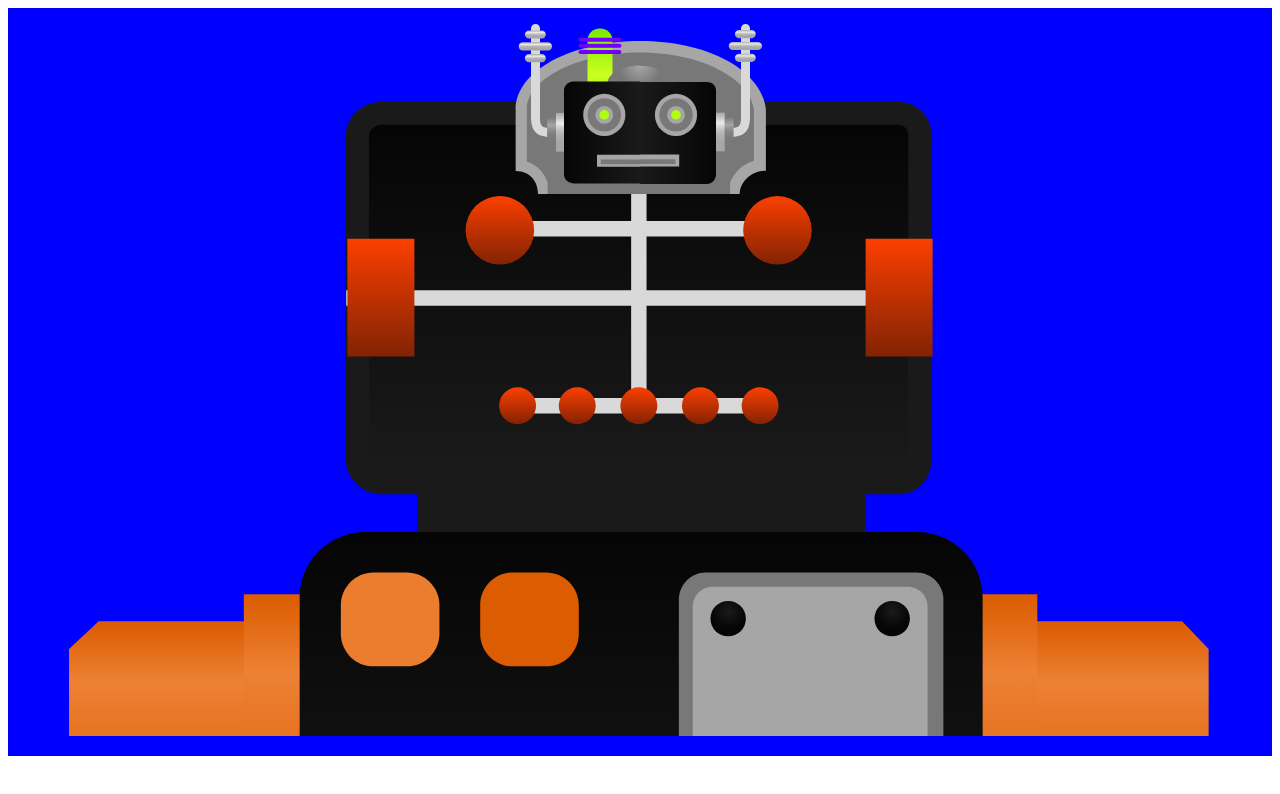
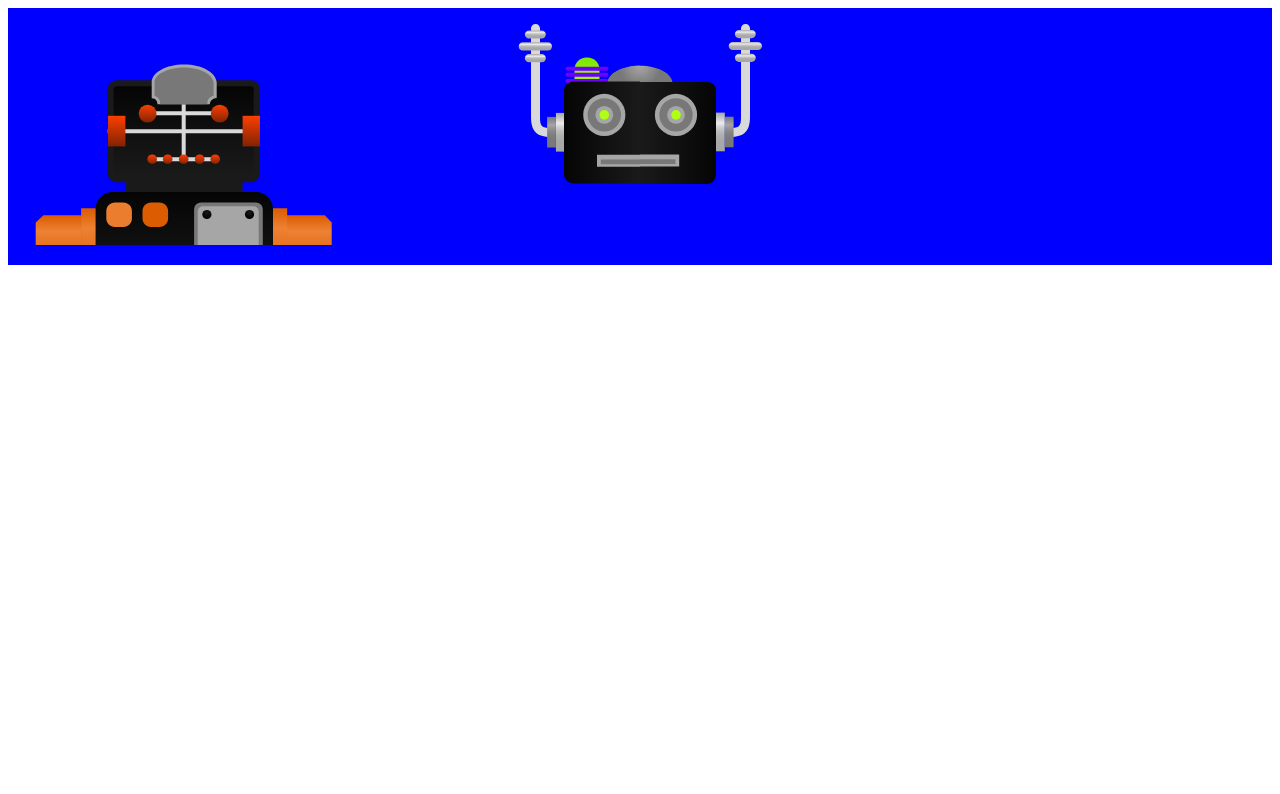
Before and after one commit to erinmilling/dsn1674-assignment-6, a plain HTML site: page index.html in a window 1280 px wide. Drawn offline with Linux system fonts and the light colour scheme.

Commit message:
created body tag, adjusting width, margin
moved brain into position

```diff
--- a/css/main.css
+++ b/css/main.css
@@ -24,5 +24,10 @@ header{
 .brain {
   position: absolute;
   width: 46px;
-  left: 45%;
+  left: 44%;
+  top: 45px;
 }
+.body {
+  width: 320px;
+  margin-top: 36px;
+}
--- a/index.html
+++ b/index.html
@@ -9,9 +9,10 @@
 </head>
 <body>
 <header>
+  <img class="body" src="images/robot-body.svg" alt="">
   <img class="brain" src="images/robot-brain.svg" alt="">
   <img class="headleft" src="images/robot-head-left.svg" alt="">
   <img class= "headright" src="images/robot-head-right.svg" alt="">
-  <img class="body" src="images/robot-body.svg" alt="">
+
 </header>
 </body>
```
